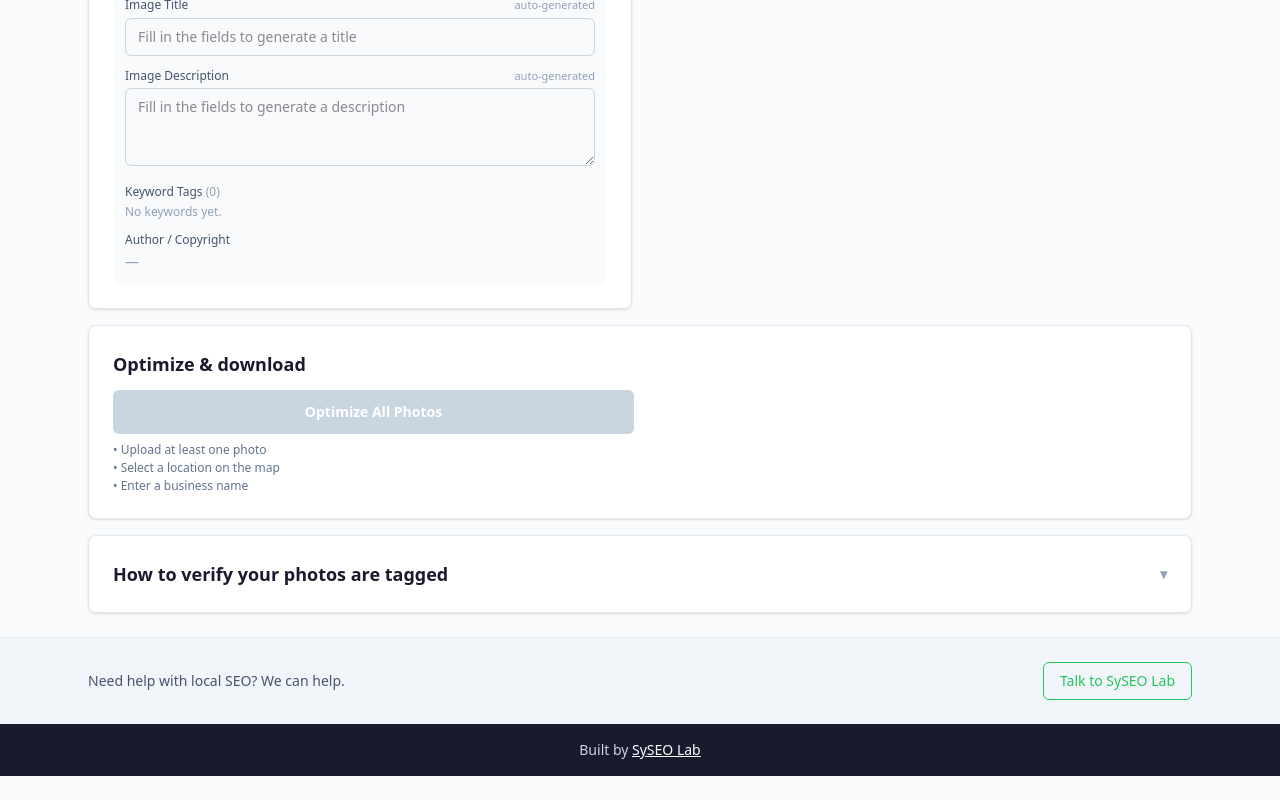
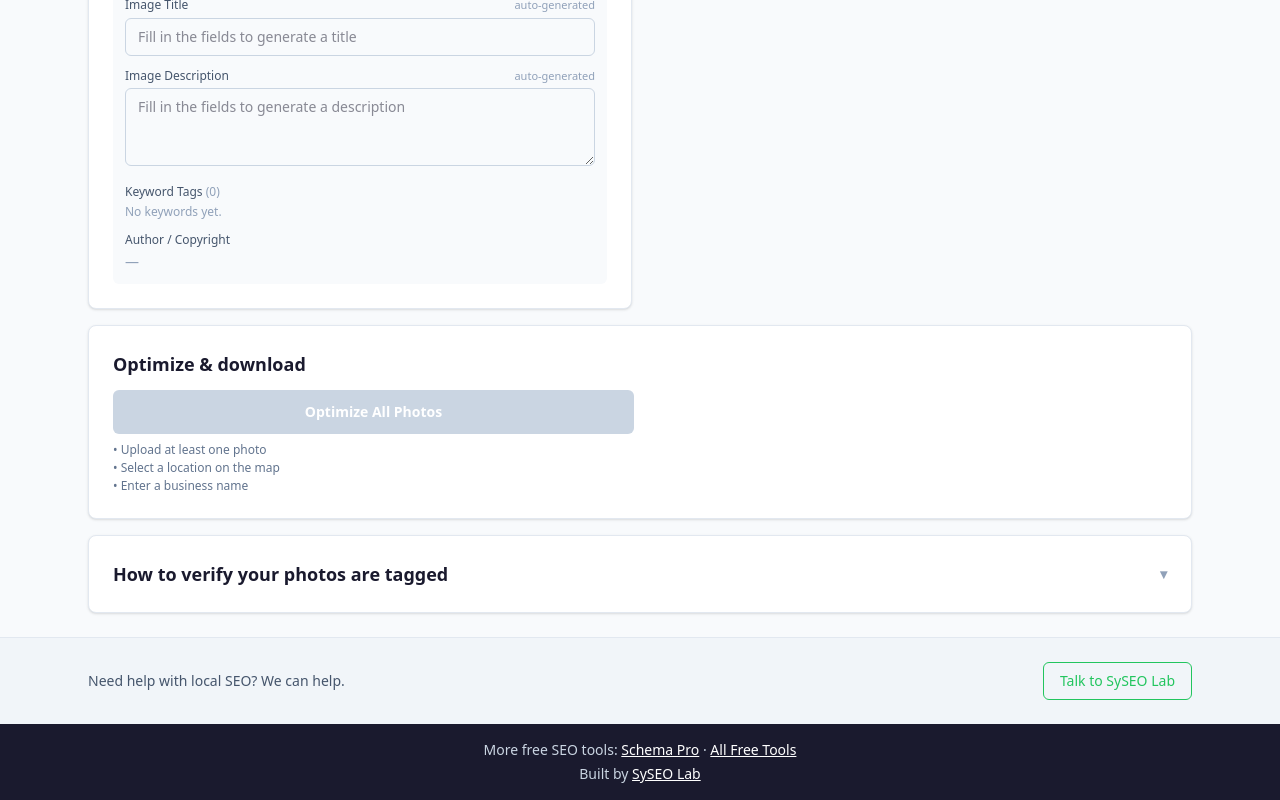
Before and after one commit to syvillegacutan/geotag-pro, a React (Vite) app: page / in a window 1280 px wide. Shown: the part 1195-1995 px from the top of the page. Before the commit the page ends 1971 px from the top, so only its background shows below. Built offline with nearby package versions, Linux system fonts and the light colour scheme.

Commit message:
feat: add footer cross-links to migrated free SEO tools
Point footer to Schema Pro (/tools/schema/) and the /tools hub on syseolab.com.

Co-Authored-By: Claude Opus 4.8 (1M context) <noreply@anthropic.com>

```diff
--- a/src/components/Footer.jsx
+++ b/src/components/Footer.jsx
@@ -1,19 +1,44 @@
 import { BRAND } from "../constants/config";
 
-// Dark navy footer with SySEO Lab attribution.
+const linkClass =
+  "font-medium text-white underline transition-colors hover:text-brand-green";
+
+// Dark navy footer with SySEO Lab attribution and cross-links to the other free tools.
 export default function Footer() {
   return (
     <footer className="bg-brand-navy text-slate-300">
       <div className="mx-auto max-w-6xl px-4 py-4 text-center text-sm sm:px-6">
+        <p>
+          More free SEO tools:{" "}
+          <a
+            href="https://syseolab.com/tools/schema/"
+            target="_blank"
+            rel="noopener noreferrer"
+            className={linkClass}
+          >
+            Schema Pro
+          </a>{" "}
+          ·{" "}
+          <a
+            href="https://syseolab.com/tools"
+            target="_blank"
+            rel="noopener noreferrer"
+            className={linkClass}
+          >
+            All Free Tools
+          </a>
+        </p>
+        <p className="mt-1">
           Built by{" "}
           <a
             href={BRAND.websiteUrl}
             target="_blank"
             rel="noopener noreferrer"
-          className="font-medium text-white underline transition-colors hover:text-brand-green"
+            className={linkClass}
           >
             {BRAND.companyName}
           </a>
+        </p>
       </div>
     </footer>
   );
```
Lines whose indentation alone changed are shown as unchanged.
